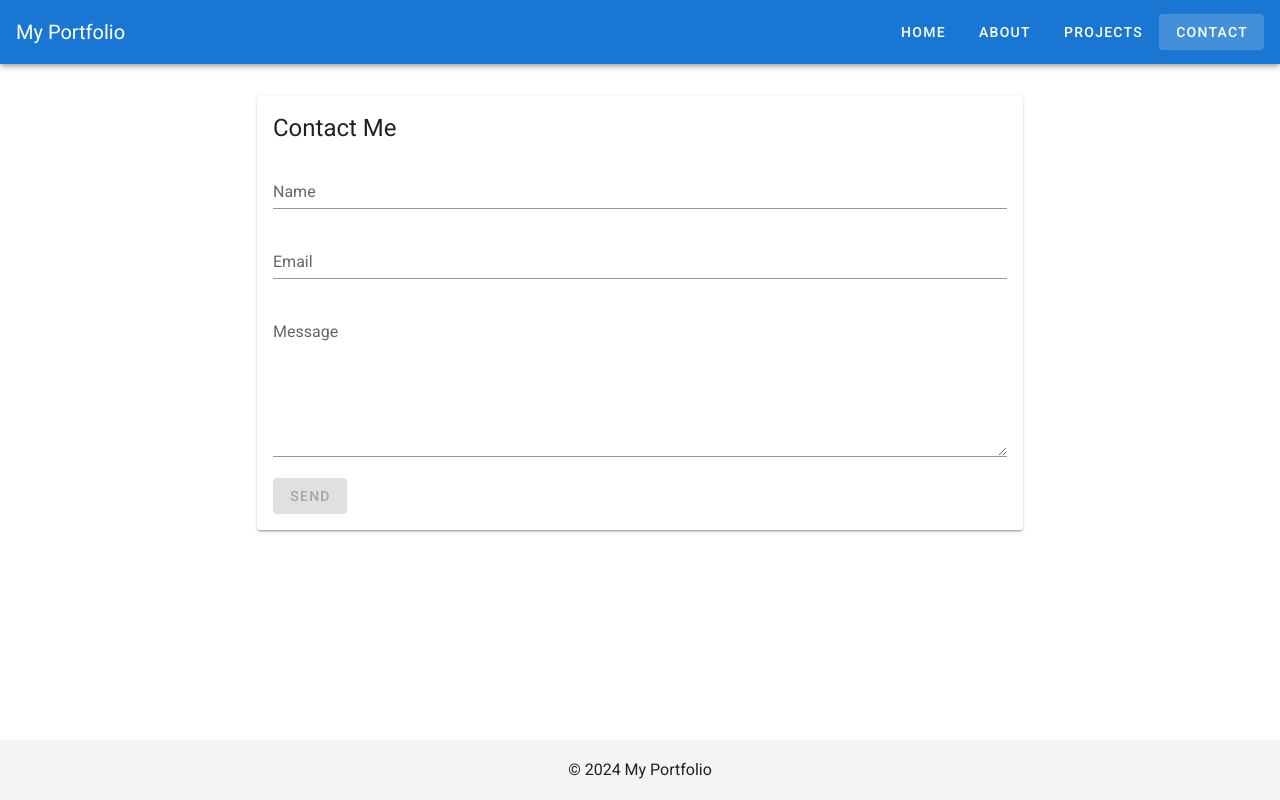
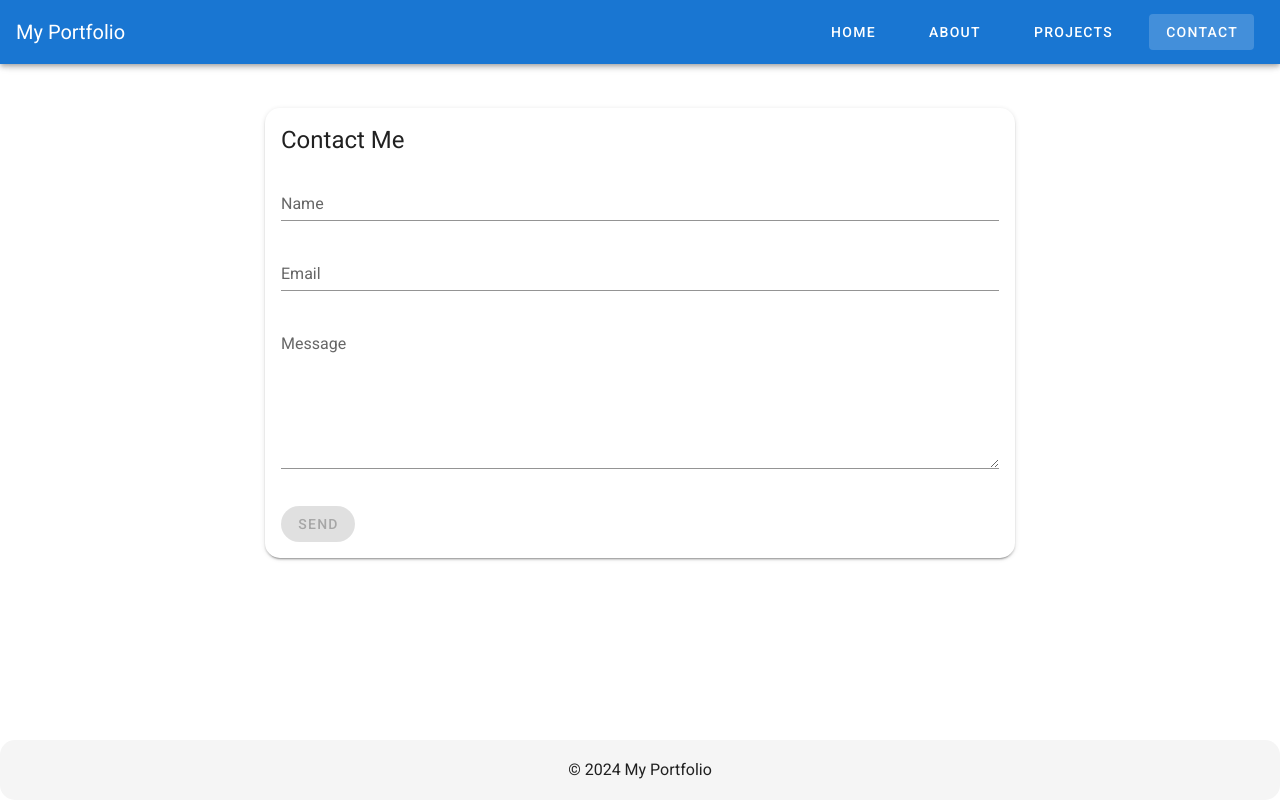
Before and after one commit to Nfnat0/portfolio, a Nuxt app: page /contact in a window 1280 px wide. Built offline with nearby package versions, Linux system fonts and the light colour scheme.

Commit message:
chore: Update page layouts and add rounded card style

```diff
--- a/layouts/default.vue
+++ b/layouts/default.vue
@@ -9,7 +9,9 @@
       <v-btn text to="/contact">Contact</v-btn>
     </v-app-bar>
     <v-main>
-      <nuxt />
+      <v-container>
+        <nuxt />
+      </v-container>
     </v-main>
     <v-footer app>
       <v-col class="text-center">
@@ -24,3 +26,13 @@ export default {
   name: 'DefaultLayout'
 }
 </script>
+
+<style scoped>
+.v-btn {
+  margin: 0 10px;
+}
+
+.v-app-bar, .v-footer {
+  border-radius: 15px;
+}
+</style>
--- a/pages/about.vue
+++ b/pages/about.vue
@@ -2,15 +2,15 @@
   <v-container>
     <v-row justify="center">
       <v-col cols="12" md="8">
-        <v-card class="elevation-2 mt-5">
-          <v-img src="/images/about-banner.jpg" height="200px"></v-img>
+        <v-card class="elevation-2 mt-5 rounded-card">
           <v-card-title>
-            <div>
-              <h3 class="headline mb-0">About Me</h3>
-            </div>
+            <h3 class="headline mb-0">About Me</h3>
           </v-card-title>
           <v-card-text>
-            <p>This is the about page. Here you can write about your background, skills, and experiences.</p>
+            <p>
+              This is the about page. Here you can write about your background, skills, and experiences.
+              I am a full-stack developer with experience in Java, Python, and JavaScript.
+            </p>
           </v-card-text>
         </v-card>
       </v-col>
@@ -25,7 +25,7 @@ export default {
 </script>
 
 <style scoped>
-.v-card {
-  margin: 20px 0;
+.rounded-card {
+  border-radius: 15px;
 }
 </style>
--- a/pages/contact.vue
+++ b/pages/contact.vue
@@ -2,11 +2,9 @@
   <v-container>
     <v-row justify="center">
       <v-col cols="12" md="8">
-        <v-card class="elevation-2 mt-5">
+        <v-card class="elevation-2 mt-5 rounded-card">
           <v-card-title>
-            <div>
-              <h3 class="headline mb-0">Contact Me</h3>
-            </div>
+            <h3 class="headline mb-0">Contact Me</h3>
           </v-card-title>
           <v-card-text>
             <v-form ref="form" v-model="valid">
@@ -31,6 +29,8 @@
               <v-btn
                 :disabled="!valid"
                 color="primary"
+                class="mt-4"
+                rounded
                 @click="submit"
               >
                 Send
@@ -78,7 +78,7 @@ export default {
 </script>
 
 <style scoped>
-.v-card {
-  margin: 20px 0;
+.rounded-card {
+  border-radius: 15px;
 }
 </style>
--- a/pages/index.vue
+++ b/pages/index.vue
@@ -2,15 +2,13 @@
   <v-container>
     <v-row justify="center">
       <v-col cols="12" md="8">
-        <v-card class="elevation-2 mt-5">
-          <v-img src="/images/home-banner.jpg" height="200px"></v-img>
+        <v-card class="elevation-2 mt-5 rounded-card">
           <v-card-title>
-            <div>
-              <h3 class="headline mb-0">Welcome to My Portfolio</h3>
-            </div>
+            <h3 class="headline mb-0">Welcome to My Portfolio</h3>
           </v-card-title>
           <v-card-text>
-            <p>This is the home page.</p>
+            <p>This is the home page. Explore my projects and learn more about me.</p>
+            <v-btn color="primary" class="mt-4" rounded to="/projects">View Projects</v-btn>
           </v-card-text>
         </v-card>
       </v-col>
@@ -25,7 +23,7 @@ export default {
 </script>
 
 <style scoped>
-.v-card {
-  margin: 20px 0;
+.rounded-card {
+  border-radius: 15px;
 }
 </style>
--- a/pages/projects.vue
+++ b/pages/projects.vue
@@ -2,11 +2,9 @@
   <v-container>
     <v-row justify="center">
       <v-col cols="12" md="8">
-        <v-card class="elevation-2 mt-5">
+        <v-card class="elevation-2 mt-5 rounded-card">
           <v-card-title>
-            <div>
-              <h3 class="headline mb-0">My Projects</h3>
-            </div>
+            <h3 class="headline mb-0">My Projects</h3>
           </v-card-title>
           <v-card-text>
             <v-list>
@@ -40,7 +38,7 @@ export default {
 </script>
 
 <style scoped>
-.v-card {
-  margin: 20px 0;
+.rounded-card {
+  border-radius: 15px;
 }
 </style>
```
